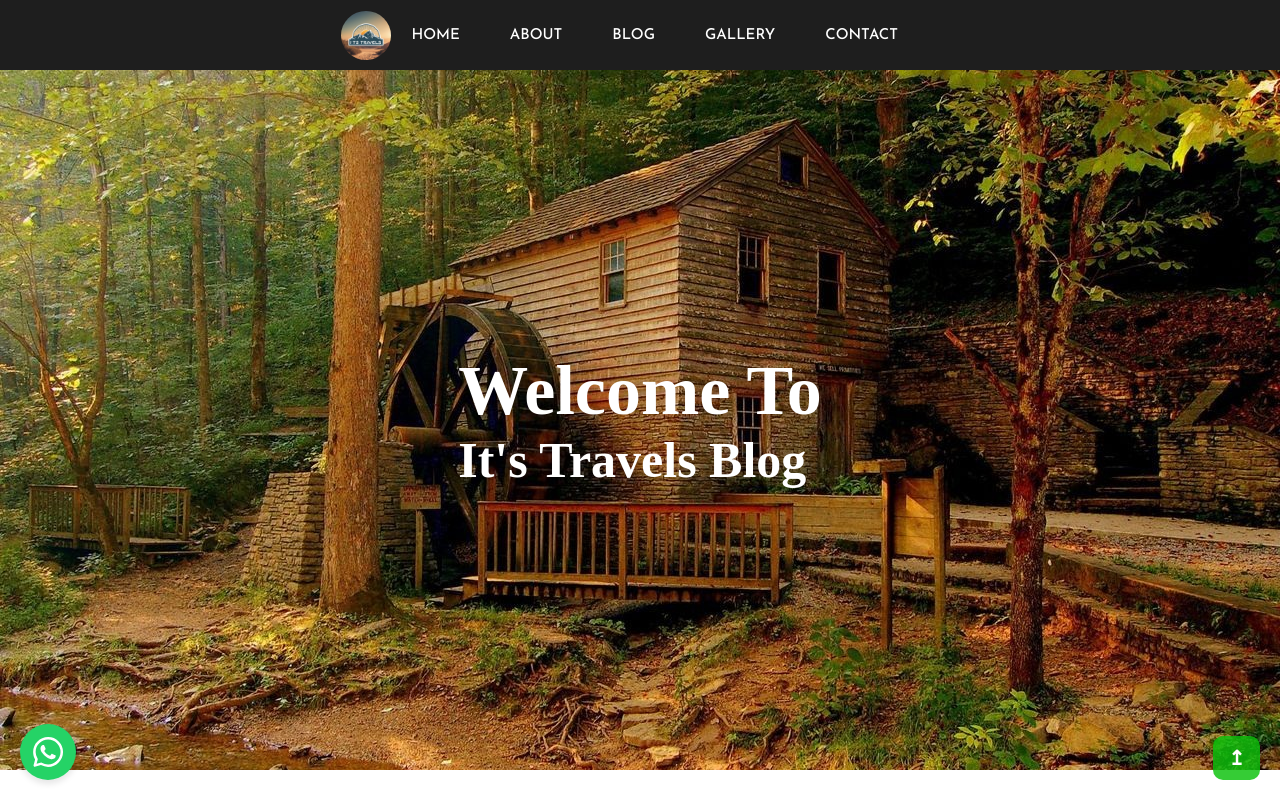
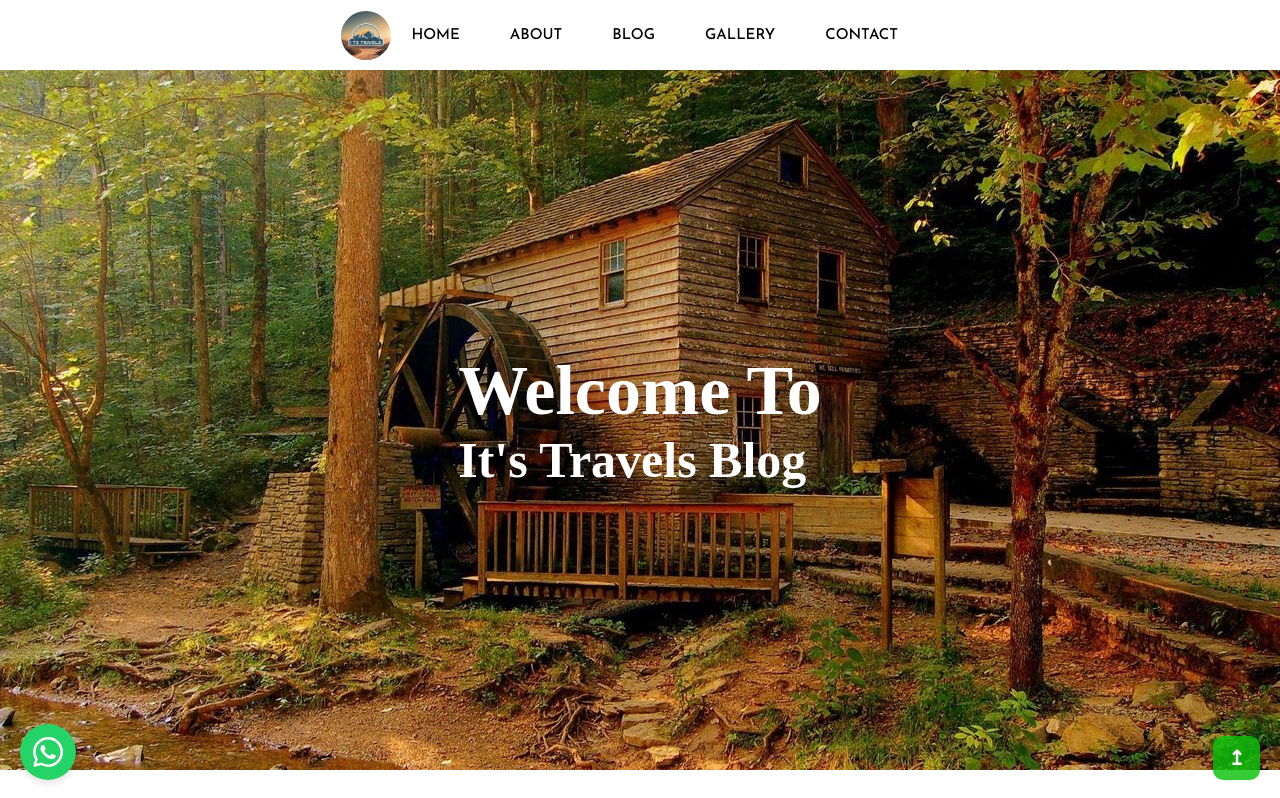
Before and after one commit to BlessingLuphahla/blog-app-ui, a React (Create React App) app: page / in a window 1280 px wide. Shown: the top 798 px of the page. Built offline with nearby package versions, Linux system fonts and the light colour scheme; no server answers.

Commit message:
topBar update

```diff
--- a/src/components/topbar/topbar.css
+++ b/src/components/topbar/topbar.css
@@ -1,6 +1,6 @@
 :root {
+  --color: #1e1e1e;
   --bg: white;
-  --color: #1e1e1e;
 }
 
 .top {
@@ -8,8 +8,8 @@
   height: 70px;
   margin: 0;
   padding: 0;
-  background-color: #1e1e1e;
-  color: white;
+  background-color: white;
+  color: black;
   position: sticky;
   top: 0;
   display: flex;
```
